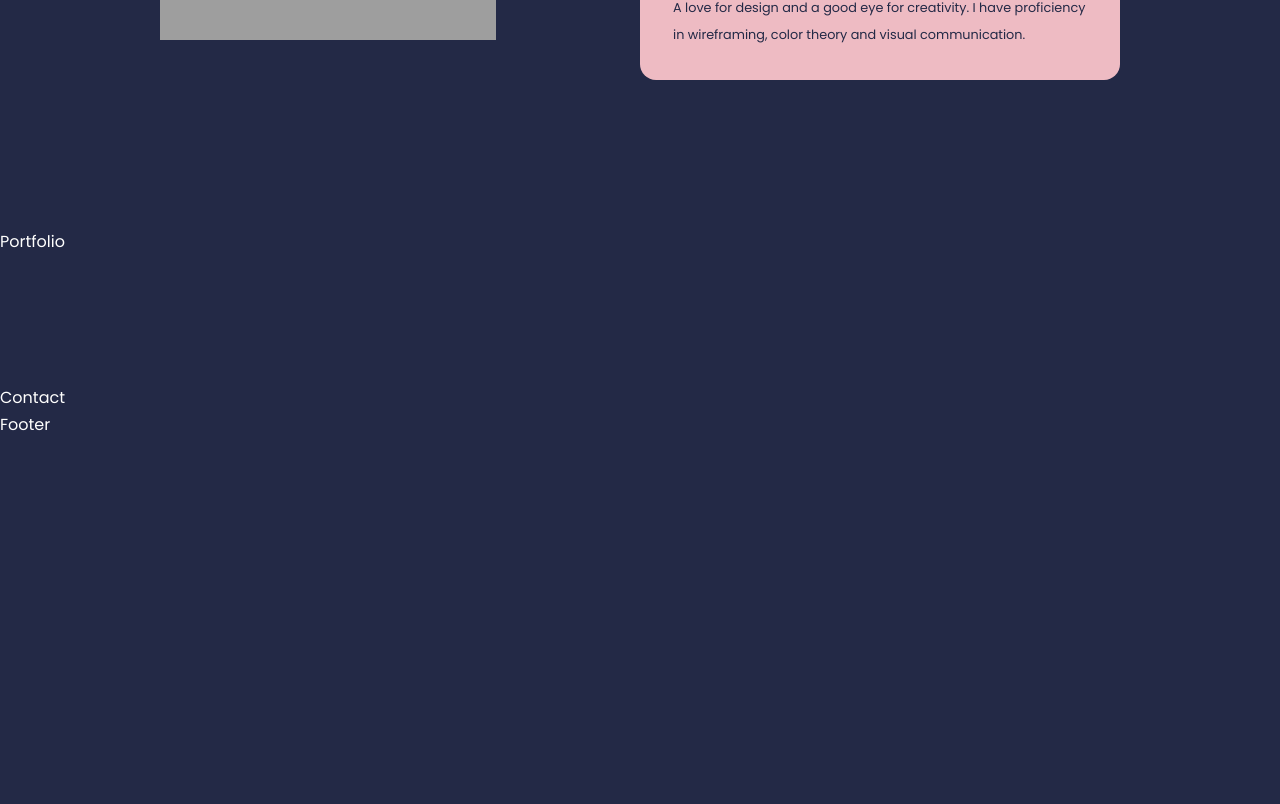
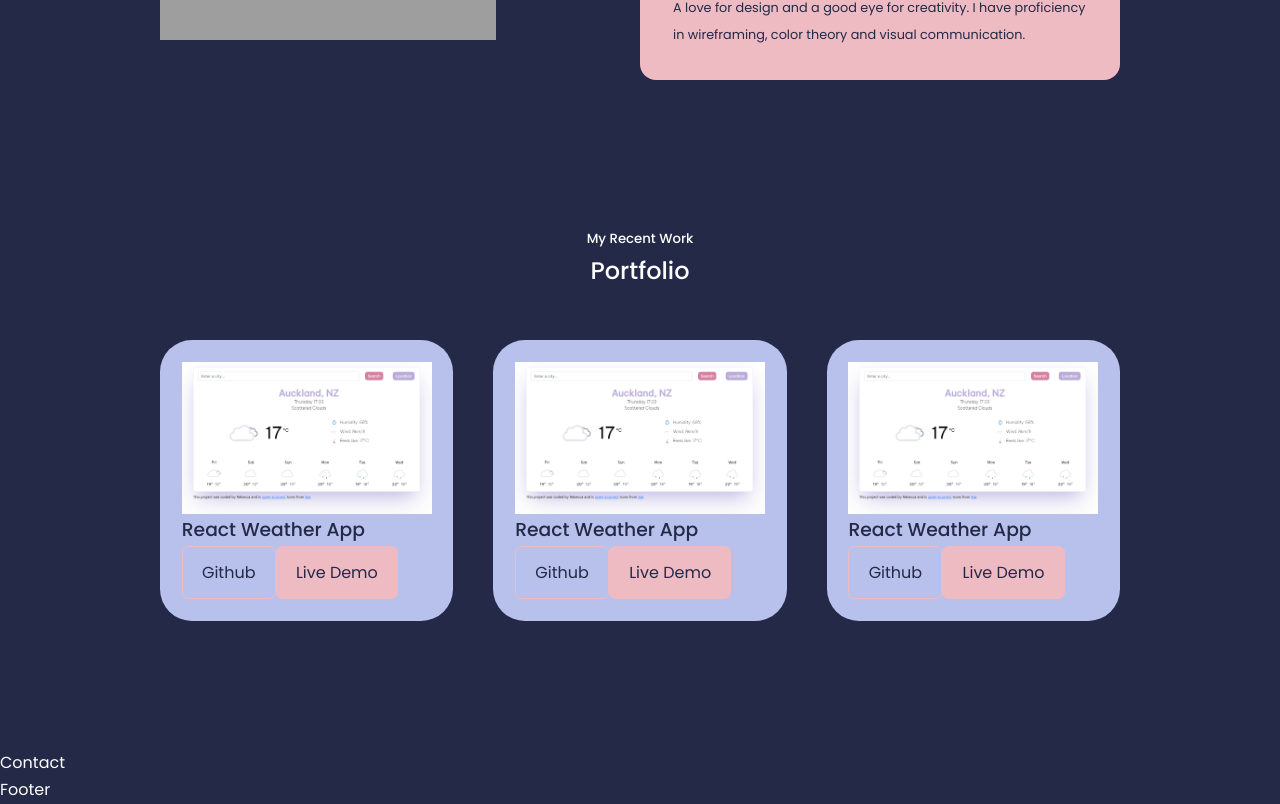
Before and after one commit to yingerliang/Portfolio, a React (Create React App) app: page / in a window 1280 px wide. Shown: the part 1289-2093 px from the top of the page. Before the commit the page ends 1727 px from the top, so only its background shows below. Built offline with nearby package versions, Linux system fonts and the light colour scheme; grey boxes are pictures that could not be loaded.

Commit message:
Added portfolio section

```diff
--- a/src/components/portfolio/Portfolio.jsx
+++ b/src/components/portfolio/Portfolio.jsx
@@ -1,7 +1,85 @@
 import './portfolio.css'
+import weatherapp from '../../assets/weatherapp.png'
 
 const Portfolio = () => {
-  return <section id="portfolio">Portfolio</section>
+  return (
+    <section id="portfolio">
+      <h5>My Recent Work</h5>
+      <h2>Portfolio</h2>
+
+      <div className="container portfolio_container">
+        <article className="portfolio_item">
+          <div className="portfolio_item-image">
+            <img src={weatherapp} alt="Weather App" />
+          </div>
+
+          <h3>React Weather App</h3>
+          <a
+            href="https://github.com/yingerliang/react-weather-app"
+            className="btn"
+            target="_blank"
+            rel="noreferrer"
+          >
+            Github
+          </a>
+          <a
+            href="https://react-weather-app-becca.netlify.app/"
+            className="btn btn-primary"
+            target="_blank"
+            rel="noreferrer"
+          >
+            Live Demo
+          </a>
+        </article>
+        <article className="portfolio_item">
+          <div className="portfolio_item-image">
+            <img src={weatherapp} alt="Weather App" />
+          </div>
+
+          <h3>React Weather App</h3>
+          <a
+            href="https://github.com/yingerliang/react-weather-app"
+            className="btn"
+            target="_blank"
+            rel="noreferrer"
+          >
+            Github
+          </a>
+          <a
+            href="https://react-weather-app-becca.netlify.app/"
+            className="btn btn-primary"
+            target="_blank"
+            rel="noreferrer"
+          >
+            Live Demo
+          </a>
+        </article>
+        <article className="portfolio_item">
+          <div className="portfolio_item-image">
+            <img src={weatherapp} alt="Weather App" />
+          </div>
+
+          <h3>React Weather App</h3>
+          <a
+            href="https://github.com/yingerliang/react-weather-app"
+            className="btn"
+            target="_blank"
+            rel="noreferrer"
+          >
+            Github
+          </a>
+          <a
+            href="https://react-weather-app-becca.netlify.app/"
+            className="btn btn-primary"
+            target="_blank"
+            rel="noreferrer"
+          >
+            Live Demo
+          </a>
+        </article>
+      </div>
+    </section>
+  )
 }
 
 export default Portfolio
--- a/src/components/portfolio/portfolio.css
+++ b/src/components/portfolio/portfolio.css
@@ -0,0 +1,24 @@
+.portfolio_container {
+  display: grid;
+  grid-template-columns: repeat(3, 1fr);
+  gap: 2.5rem;
+}
+
+.portfolio_item {
+  background: var(--color-primary);
+  padding: 1.3rem;
+  border-radius: 2rem;
+  border: 1px solid transparent;
+  transition: var(--transition);
+  color: var(--btn-text-color);
+}
+
+.portfolio_item:hover {
+  border-color: var(--color-primary);
+  background: transparent;
+  color: var(--color-white);
+}
+
+.portfolio_item .btn {
+  color: var(--btn-text-color);
+}
```
